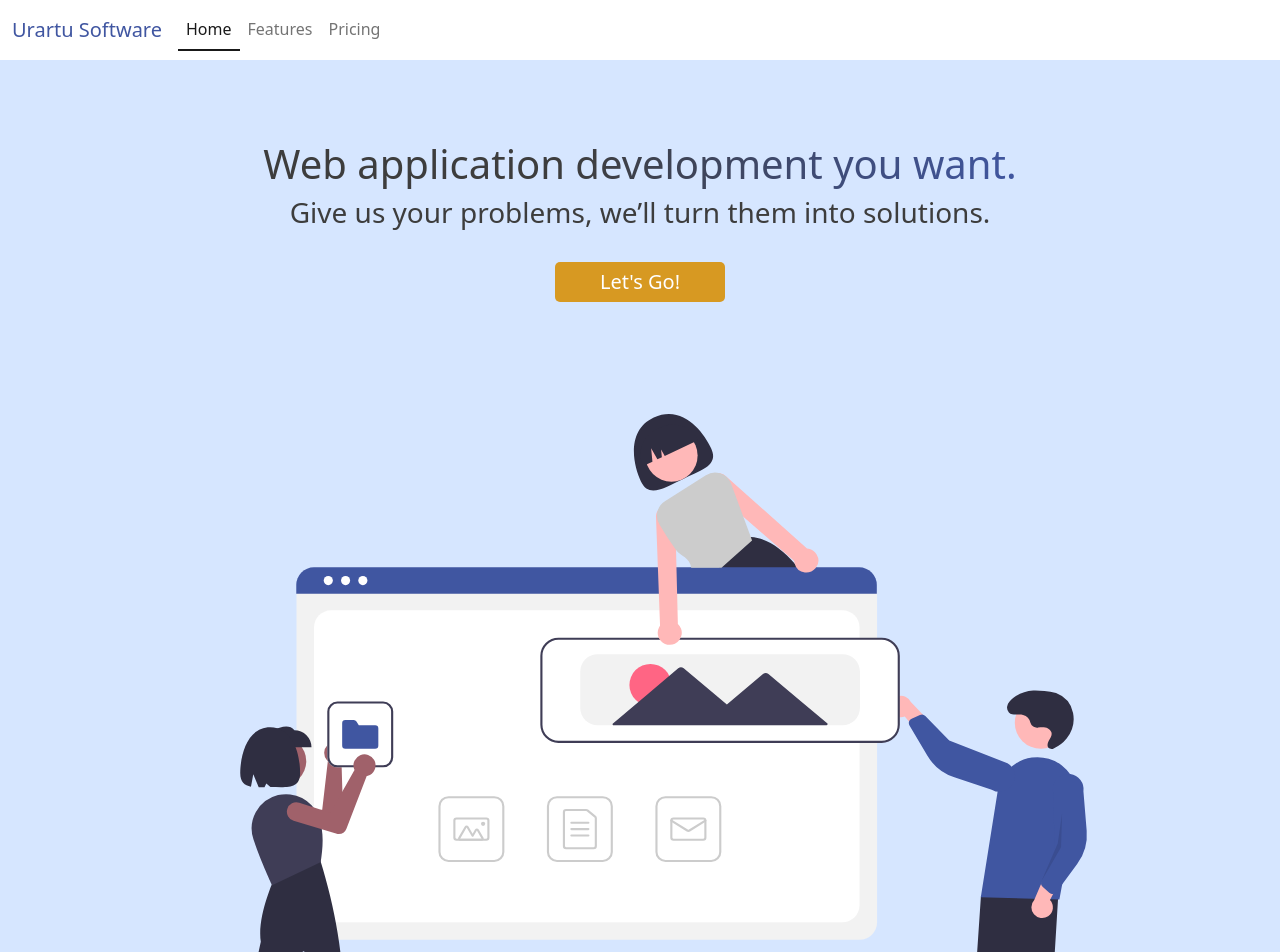
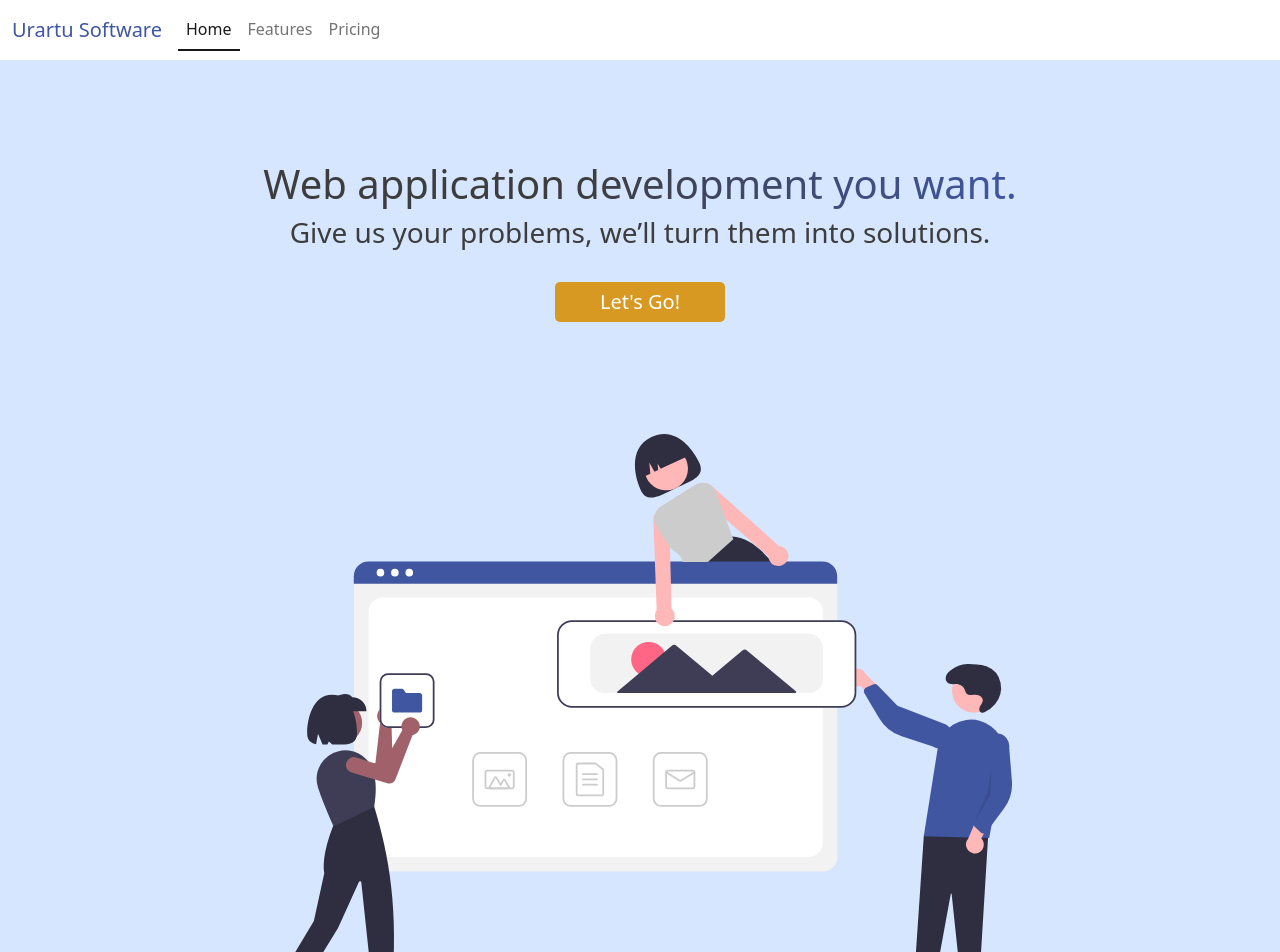
Before and after one commit to vaheaslanyan/urartusoftware-ui, an Angular app: page / in a window 1280 px wide. Shown: the top 952 px of the page. Built offline with nearby package versions, Linux system fonts and the light colour scheme.

Commit message:
Minor UI improvements

```diff
--- a/src/app/components/landing/landing.component.scss
+++ b/src/app/components/landing/landing.component.scss
@@ -1,5 +1,5 @@
 #mainDiv {
-    margin-top: 5rem;
+    margin-top: 10rem;
     margin-bottom: 5rem;
 }
 
@@ -23,8 +23,9 @@ h3 {
 }
 
 #landingImgDiv {
-    margin: 5rem;
+    margin: 5rem auto;
     display: flex;
+    max-width: 800px;
 }
 
 #landingImgDiv img {
--- a/src/app/components/navbar/navbar.component.scss
+++ b/src/app/components/navbar/navbar.component.scss
@@ -2,6 +2,10 @@
     background-color: white;
     height: 60px;
     margin-bottom: 1rem;
+    position: fixed;
+    top: 0;
+    left: 0;
+    right: 0;
 }
 
 .navbar-brand {
```
